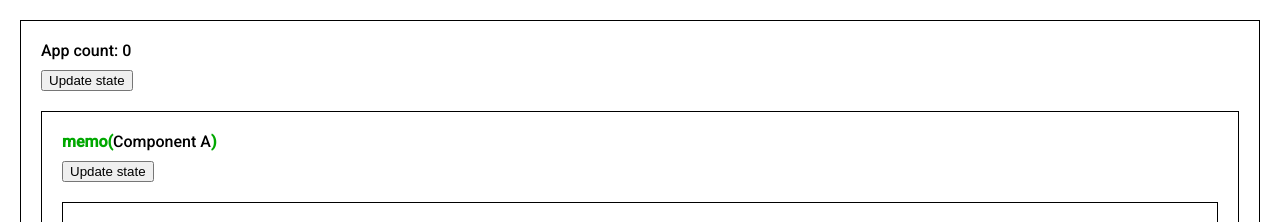
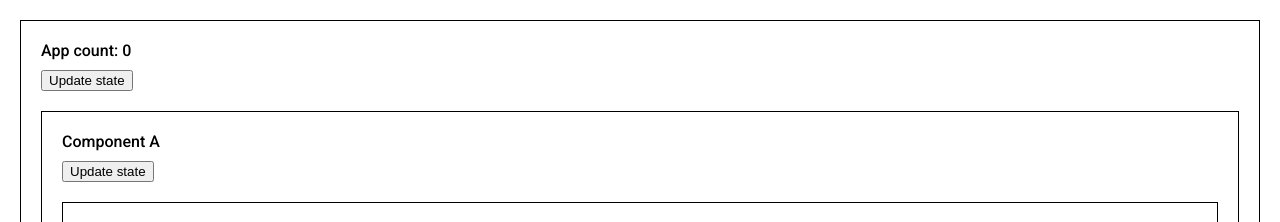
Before and after one commit to juliozaravia/chapter01-it-always-re-renders, a React (Create React App) app: page / in a window 1280 px wide. Shown: the top 222 px of the page. Built offline with nearby package versions, Linux system fonts and the light colour scheme.

Commit message:
REMOVE memo() from component A

```diff
--- a/src/App.js
+++ b/src/App.js
@@ -1,5 +1,5 @@
 import { useState } from "react";
-import { MemoComponentA } from "./components/ComponentA";
+import { ComponentA } from "./components/ComponentA";
 
 import "./App.css";
 
@@ -23,7 +23,7 @@ const App = () => {
       >
         Update state
       </button>
-      <MemoComponentA />
+      <ComponentA />
     </div>
   );
 };
--- a/src/components/ComponentA/ComponentA.jsx
+++ b/src/components/ComponentA/ComponentA.jsx
@@ -1,9 +1,9 @@
-import { memo, useState } from "react";
+import { useState } from "react";
 import { ComponentB } from "../ComponentB";
 
 import "../../assets/styles/global.css";
 
-const ComponentA = () => {
+export const ComponentA = () => {
   const [, setCount] = useState(0);
 
   const handleCount = () => {
@@ -14,9 +14,7 @@ const ComponentA = () => {
 
   return (
     <div className="genericComponent genericComponent--nested">
-      <div className="genericComponent_title genericComponent_title--memo">
-        memo(<span>Component A</span>)
-      </div>
+      <div className="genericComponent_title">Component A</div>
       <button
         className="app_button"
         name="btn-count"
@@ -29,5 +27,3 @@ const ComponentA = () => {
     </div>
   );
 };
-
-export const MemoComponentA = memo(ComponentA);
--- a/src/components/ComponentA/index.jsx
+++ b/src/components/ComponentA/index.jsx
@@ -1 +1 @@
-export { MemoComponentA } from "./ComponentA";
+export { ComponentA } from "./ComponentA";
```
